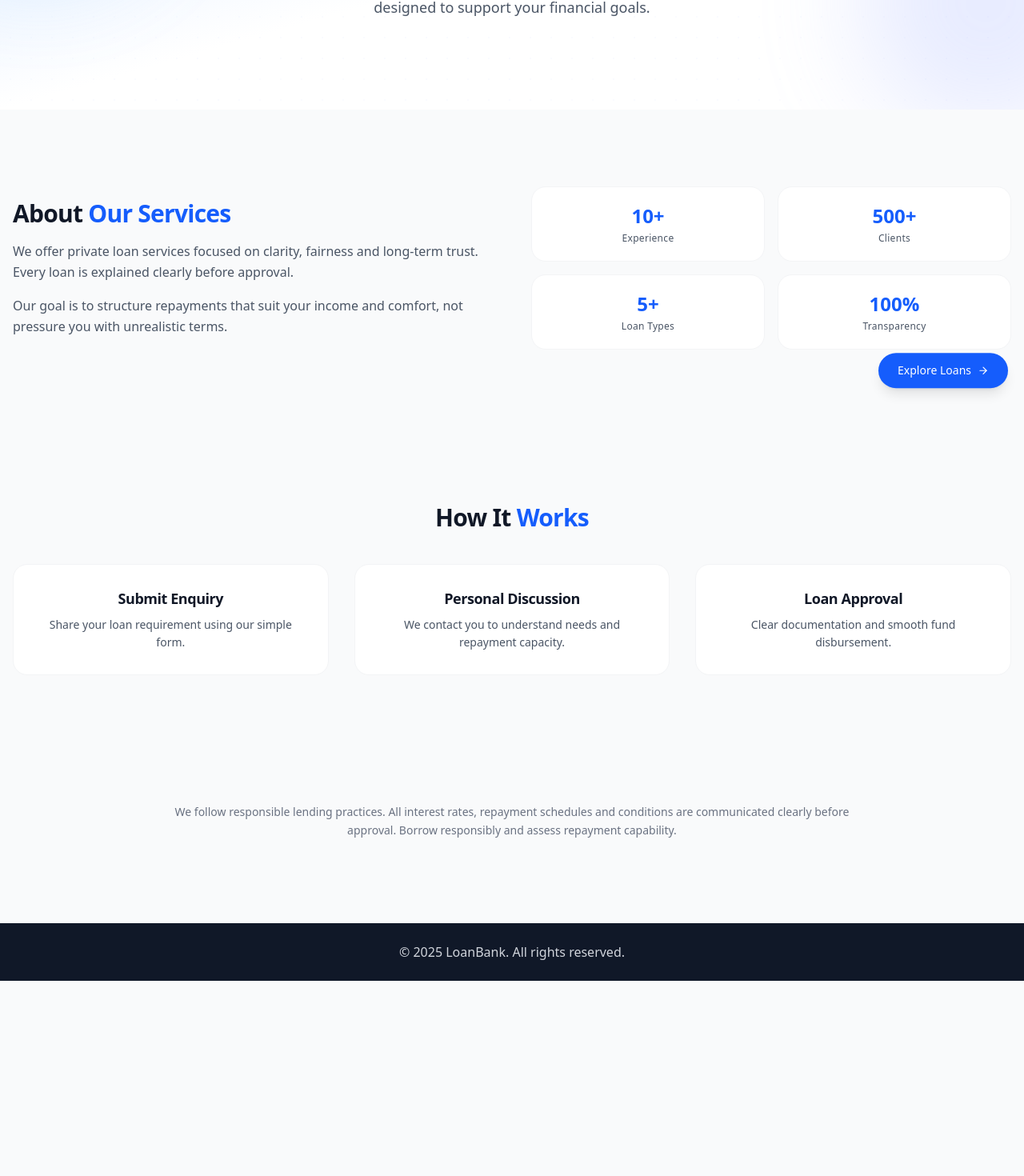
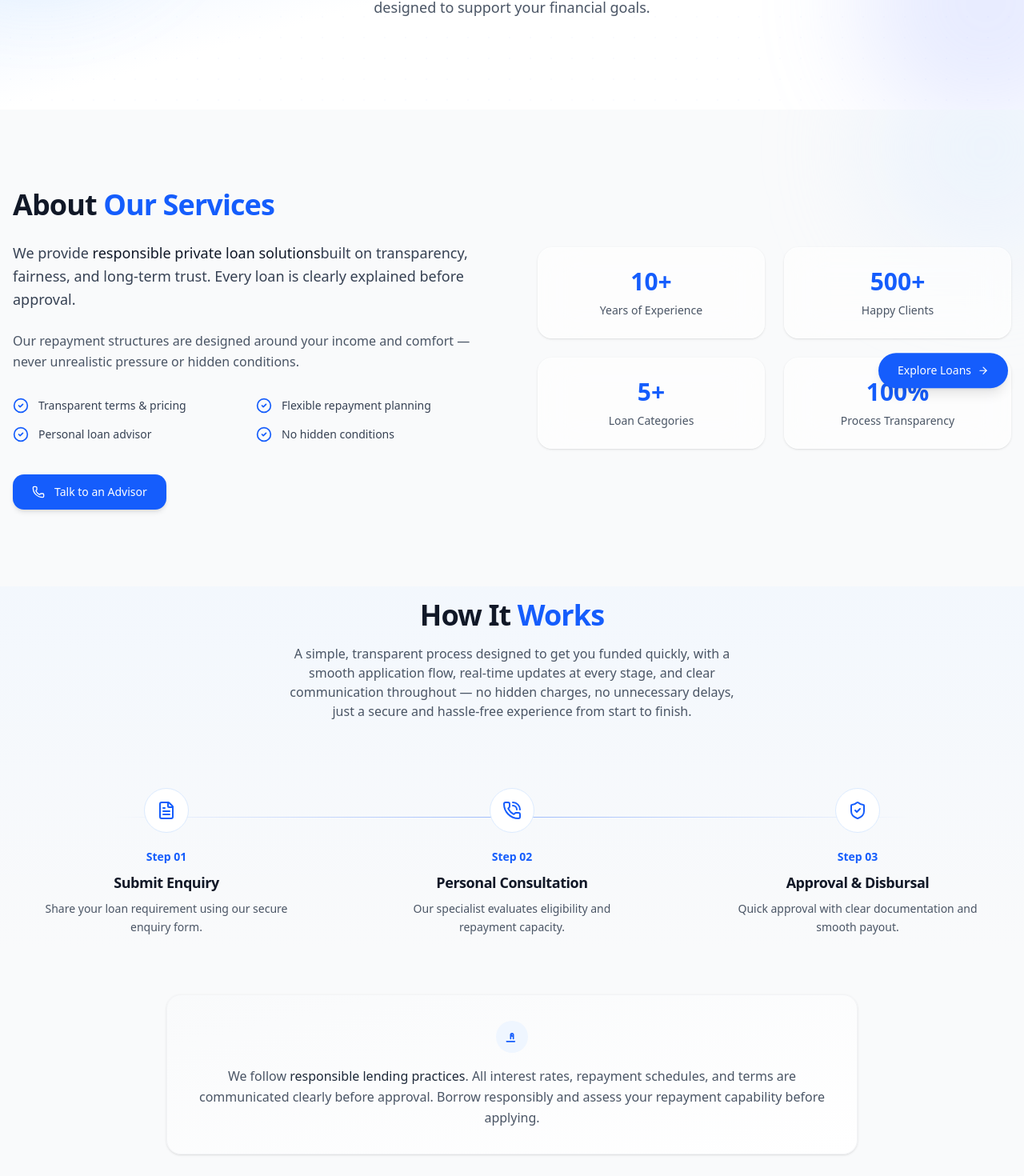
Before and after one commit to OmRana2004/Loan-App, a Next.js app: page / in a window 1280 px wide. Shown: the part 291-1761 px from the top of the page at 80% size. Before the commit the page ends 1517 px from the top, so only its background shows below. Built offline with nearby package versions, Linux system fonts and the light colour scheme.

Commit message:
landing page update.

```diff
--- /dev/null
+++ b/app/components/StatsGrid.tsx
@@ -0,0 +1,63 @@
+"use client";
+
+import { motion, useInView } from "framer-motion";
+import { useEffect, useRef, useState } from "react";
+
+export default function StatsGrid() {
+  const ref = useRef<HTMLDivElement | null>(null);
+  const isInView = useInView(ref, { once: true });
+
+  const [stats, setStats] = useState({
+    experience: 0,
+    clients: 0,
+    loans: 0,
+    transparency: 0,
+  });
+
+  useEffect(() => {
+    if (!isInView) return;
+
+    const interval = setInterval(() => {
+      setStats((prev) => ({
+        experience: Math.min(prev.experience + 1, 10),
+        clients: Math.min(prev.clients + 20, 500),
+        loans: Math.min(prev.loans + 1, 5),
+        transparency: Math.min(prev.transparency + 5, 100),
+      }));
+    }, 40);
+
+    return () => clearInterval(interval);
+  }, [isInView]);
+
+  return (
+    <div ref={ref} className="grid grid-cols-2 gap-6">
+      {[
+        { label: "Years of Experience", value: `${stats.experience}+` },
+        { label: "Happy Clients", value: `${stats.clients}+` },
+        { label: "Loan Categories", value: `${stats.loans}+` },
+        { label: "Process Transparency", value: `${stats.transparency}%` },
+      ].map((item, i) => (
+        <motion.div
+          key={i}
+          initial={{ opacity: 0, y: 20 }}
+          whileInView={{ opacity: 1, y: 0 }}
+          viewport={{ once: true }}
+          transition={{ delay: i * 0.1 }}
+          className="
+            rounded-2xl p-6 text-center
+            bg-white/60 backdrop-blur-xl
+            border border-white/40
+            shadow-sm hover:shadow-lg
+          "
+        >
+          <div className="text-3xl font-bold text-blue-600 mb-2">
+            {item.value}
+          </div>
+          <div className="text-gray-600 text-sm">
+            {item.label}
+          </div>
+        </motion.div>
+      ))}
+    </div>
+  );
+}
--- a/app/page.tsx
+++ b/app/page.tsx
@@ -1,10 +1,11 @@
 "use client";
 
 import Link from "next/link";
-import { motion } from "framer-motion";
-import { ArrowRight } from "lucide-react";
+import { motion, useInView } from "framer-motion";
+import { ArrowRight, FileText, PhoneCall, ShieldCheck, CheckCircle2, Phone } from "lucide-react";
+import { useRef, useEffect, useState } from "react";
 import { LayoutTextFlip } from "./components/ui/layout-text-flip";
-
+import StatsGrid from "./components/StatsGrid";
 
 /* Motion */
 const fadeUp = {
@@ -69,121 +70,225 @@ export default function HomePage() {
       </section>
 
      {/* ABOUT */}
-      <section className="max-w-7xl mx-auto px-4 py-20 md:py-24">
+<section className="relative max-w-7xl mx-auto px-4 py-20 md:py-24 overflow-hidden">
+  {/* subtle background accent */}
+  <div className="absolute -top-24 -right-24 w-72 h-72 bg-blue-100/40 rounded-full blur-3xl pointer-events-none" />
+
   <motion.div
     initial="hidden"
     whileInView="visible"
     viewport={{ once: true }}
-          variants={stagger}
-          className="grid md:grid-cols-2 gap-12 items-center"
+    className="relative grid md:grid-cols-2 gap-16 items-center"
   >
-          <motion.div variants={fadeUp}>
-            <h2 className="text-2xl md:text-3xl font-bold mb-4 tracking-tight">
+    {/* LEFT CONTENT */}
+    <motion.div
+      initial={{ opacity: 0, y: 30 }}
+      whileInView={{ opacity: 1, y: 0 }}
+      viewport={{ once: true }}
+      transition={{ duration: 0.5 }}
+    >
+      <h2 className="text-3xl md:text-4xl font-bold tracking-tight mb-6 leading-tight">
         About <span className="text-blue-600">Our Services</span>
       </h2>
 
-            <p className="text-gray-600 mb-4 leading-relaxed">
-              We offer private loan services focused on clarity, fairness and
-              long-term trust. Every loan is explained clearly before approval.
+      <p className="text-gray-700 text-base md:text-lg leading-relaxed mb-6 max-w-xl">
+        We provide <span className="font-medium text-gray-900">responsible private loan solutions</span>
+        built on transparency, fairness, and long-term trust. Every loan is
+        clearly explained before approval.
       </p>
 
-            <p className="text-gray-600 leading-relaxed">
-              Our goal is to structure repayments that suit your income and
-              comfort, not pressure you with unrealistic terms.
+      <p className="text-gray-600 leading-relaxed max-w-xl mb-8">
+        Our repayment structures are designed around your income and comfort —
+        never unrealistic pressure or hidden conditions.
       </p>
+
+      {/* WHY CHOOSE US */}
+      <div className="grid grid-cols-1 sm:grid-cols-2 gap-4 mb-10">
+        {[
+          "Transparent terms & pricing",
+          "Flexible repayment planning",
+          "Personal loan advisor",
+          "No hidden conditions",
+        ].map((point, i) => (
+          <div key={i} className="flex items-center gap-3">
+            <CheckCircle2 className="w-5 h-5 text-blue-600" />
+            <span className="text-sm text-gray-700">{point}</span>
+          </div>
+        ))}
+      </div>
+
+      {/* CTA */}
+      <motion.a
+        whileHover={{ scale: 1.03 }}
+        whileTap={{ scale: 0.98 }}
+        href="#contact"
+        className="
+          inline-flex items-center gap-3
+          bg-blue-600 text-white
+          px-6 py-3 rounded-xl
+          font-medium text-sm
+          shadow-md hover:shadow-lg
+          transition
+        "
+      >
+        <Phone className="w-4 h-4" />
+        Talk to an Advisor
+      </motion.a>
     </motion.div>
 
-          {/* Stats */}
-          <motion.div variants={stagger} className="grid grid-cols-2 gap-4">
-            {[
-              { label: "Experience", value: "10+" },
-              { label: "Clients", value: "500+" },
-              { label: "Loan Types", value: "5+" },
-              { label: "Transparency", value: "100%" },
-            ].map((item, i) => (
-              <motion.div
-                key={i}
-                variants={fadeUp}
-                whileHover={{ y: -4 }}
-                transition={{ duration: 0.25 }}
-                className="bg-white rounded-2xl p-5 border border-gray-100 text-center"
-              >
-                <div className="text-2xl font-bold text-blue-600 mb-1">
-                  {item.value}
-                </div>
-                <div className="text-gray-600 text-xs tracking-wide">
-                  {item.label}
-                </div>
-              </motion.div>
-            ))}
-          </motion.div>
+    {/* RIGHT STATS */}
+    <StatsGrid />
   </motion.div>
 </section>
 
-      {/* HOW IT WORKS */}
-      <section className="bg-gray-50 py-20 md:py-24">
-        <motion.div
-          initial="hidden"
-          whileInView="visible"
+
+
+     {/* HOW IT WORKS – TIMELINE VERSION */}
+<section className="relative bg-gray-50 py-20 md:py-4 overflow-hidden">
+  <div className="absolute inset-0 bg-linear-to-b from-blue-50/60 to-transparent" />
+
+  <div className="relative max-w-7xl mx-auto px-4">
+    {/* heading */}
+    <div className="text-center mb-20">
+      <motion.h2
+        initial={{ opacity: 0, y: 20 }}
+        whileInView={{ opacity: 1, y: 0 }}
         viewport={{ once: true }}
-          variants={stagger}
-          className="max-w-7xl mx-auto px-4 text-center"
-        >
-          <motion.h2
-            variants={fadeUp}
-            className="text-2xl md:text-3xl font-bold mb-10 tracking-tight"
+        className="text-2xl md:text-4xl font-bold tracking-tight"
       >
         How It <span className="text-blue-600">Works</span>
       </motion.h2>
 
-          <div className="grid md:grid-cols-3 gap-8">
+      <p className="mt-4 text-gray-600 max-w-xl mx-auto">
+        A simple, transparent process designed to get you funded quickly, with a smooth application flow, real-time updates at every stage, and clear communication throughout — no hidden charges, no unnecessary delays, just a secure and hassle-free experience from start to finish.
+      </p>
+    </div>
+
+    {/* timeline */}
+    <div className="relative">
+      {/* horizontal line (desktop) */}
+      <motion.div
+        initial={{ scaleX: 0 }}
+        whileInView={{ scaleX: 1 }}
+        viewport={{ once: true }}
+        transition={{ duration: 0.8, ease: "easeOut" }}
+        className="hidden md:block absolute top-10 left-[10%] right-[10%] h-px bg-linear-to-r from-blue-600/0 via-blue-600/40 to-blue-600/0 origin-left"
+      />
+
+      <div className="grid md:grid-cols-3 gap-12">
         {[
           {
+            step: "01",
             title: "Submit Enquiry",
-                desc: "Share your loan requirement using our simple form.",
+            desc: "Share your loan requirement using our secure enquiry form.",
+            icon: FileText,
           },
           {
-                title: "Personal Discussion",
-                desc: "We contact you to understand needs and repayment capacity.",
+            step: "02",
+            title: "Personal Consultation",
+            desc: "Our specialist evaluates eligibility and repayment capacity.",
+            icon: PhoneCall,
           },
           {
-                title: "Loan Approval",
-                desc: "Clear documentation and smooth fund disbursement.",
+            step: "03",
+            title: "Approval & Disbursal",
+            desc: "Quick approval with clear documentation and smooth payout.",
+            icon: ShieldCheck,
           },
-            ].map((item, i) => (
+        ].map((item, i) => {
+          const Icon = item.icon;
+
+          return (
             <motion.div
               key={i}
-                variants={fadeUp}
-                whileHover={{ y: -5 }}
-                transition={{ duration: 0.3 }}
-                className="bg-white p-7 rounded-2xl border border-gray-100"
+              initial={{ opacity: 0, y: 30 }}
+              whileInView={{ opacity: 1, y: 0 }}
+              viewport={{ once: true }}
+              transition={{ delay: i * 0.15 }}
+              className="group relative text-center"
             >
-                <h3 className="text-lg font-semibold mb-2 tracking-tight">
+              {/* node */}
+              <div className="relative mx-auto w-16 h-16 flex items-center justify-center">
+                {/* glow */}
+                <div className="absolute inset-0 rounded-full bg-blue-600/20 blur-md opacity-0 group-hover:opacity-100 transition" />
+
+                {/* icon container */}
+                <motion.div
+                  whileHover={{ scale: 1.05 }}
+                  className="relative z-10 w-14 h-14 rounded-full bg-white border border-blue-100 flex items-center justify-center"
+                >
+                  {/* pulse */}
+                  <span className="absolute inset-0 rounded-full bg-blue-600/20 animate-ping opacity-0 group-hover:opacity-100" />
+
+                  <Icon className="w-6 h-6 text-blue-600 relative z-10" />
+                </motion.div>
+              </div>
+
+              {/* step */}
+              <div className="mt-4 text-sm font-semibold text-blue-600">
+                Step {item.step}
+              </div>
+
+              <h3 className="mt-2 text-lg font-semibold tracking-tight">
                 {item.title}
               </h3>
-                <p className="text-gray-600 text-sm leading-relaxed">
+
+              <p className="mt-2 text-gray-600 text-sm leading-relaxed max-w-xs mx-auto">
                 {item.desc}
               </p>
             </motion.div>
-            ))}
+          );
+        })}
       </div>
+    </div>
+  </div>
+</section>
+
+
+
+      {/* TRUST NOTE */}
+<section className="relative max-w-4xl mx-auto px-4 py-14">
+  <motion.div
+    initial={{ opacity: 0, y: 20 }}
+    whileInView={{ opacity: 1, y: 0 }}
+    viewport={{ once: true }}
+    transition={{ duration: 0.5, ease: "easeOut" }}
+    className="
+      relative rounded-2xl px-6 md:px-10 py-6 md:py-8
+      bg-linear-to-br from-gray-50 to-white
+      border border-gray-100
+      shadow-sm
+    "
+  >
+    {/* subtle icon */}
+    <div className="flex justify-center mb-4">
+      <div className="w-10 h-10 rounded-full bg-blue-50 flex items-center justify-center">
+        <svg
+          className="w-5 h-5 text-blue-600"
+          fill="none"
+          stroke="currentColor"
+          strokeWidth={2}
+          viewBox="0 0 24 24"
+        >
+          <path
+            strokeLinecap="round"
+            strokeLinejoin="round"
+            d="M12 11c0-1.105-.895-2-2-2m4 0a2 2 0 10-4 0m4 0v6m-4-6v6m-6 4h12"
+          />
+        </svg>
+      </div>
+    </div>
+
+    {/* text */}
+    <p className="text-gray-600 text-sm md:text-base leading-relaxed text-center">
+      We follow <span className="font-medium text-gray-800">responsible lending practices</span>.
+      All interest rates, repayment schedules, and terms are communicated clearly
+      before approval. Borrow responsibly and assess your repayment capability
+      before applying.
+    </p>
   </motion.div>
 </section>
 
-      {/* TRUST NOTE */}
-      <section className="max-w-4xl mx-auto px-4 py-16 text-center">
-        <motion.p
-          initial="hidden"
-          whileInView="visible"
-          viewport={{ once: true }}
-          variants={fadeUp}
-          className="text-gray-500 text-sm leading-relaxed"
-        >
-          We follow responsible lending practices. All interest rates, repayment
-          schedules and conditions are communicated clearly before approval.
-          Borrow responsibly and assess repayment capability.
-        </motion.p>
-      </section>
 
       {/* FLOATING CTA */}
       <motion.div
```
Lines whose indentation alone changed are shown as unchanged.
